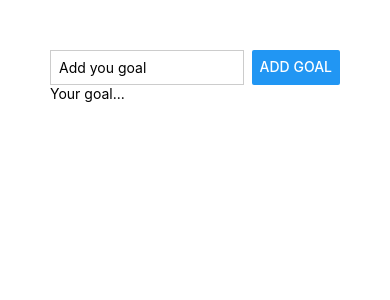
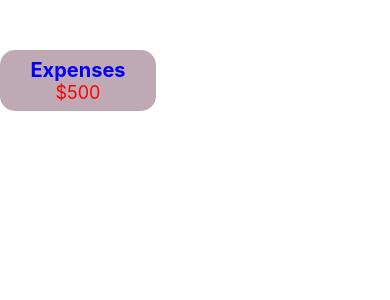
Before and after one commit to thenishant/expense-app, a React Native app: screen / in a window 390 px wide. Shown: the top 300 px of the page. Built offline with nearby package versions, Linux system fonts and the light colour scheme.

Commit message:
Add a card component

```diff
--- a/App.js
+++ b/App.js
@@ -1,24 +1,8 @@
-import {StatusBar} from 'expo-status-bar';
-import {Button, StyleSheet, Text, TextInput, View} from 'react-native';
+import {StyleSheet} from 'react-native';
+import TotalExpense from "./screens/cards/TotalExpense";
 
 export default function App() {
-    return (<View style={styles.appContainer}>
-        <View style={styles.inputContainer}>
-            <TextInput style={styles.textInput} placeholder={'Add you goal'}></TextInput>
-            <Button title={'Add Goal'}></Button>
-        </View>
-        <View>
-            <Text>Your goal...</Text>
-        </View>
-    </View>);
+    return <TotalExpense/>
 }
 
-const styles = StyleSheet.create({
-    appContainer: {
-        padding: 50
-    }, inputContainer: {
-        flexDirection: "row", justifyContent: "space-between"
-    }, textInput: {
-        borderColor: '#cccccc', borderWidth: 1, width: '80%', marginRight: 8, padding: 8
-    }
-});
+const styles = StyleSheet.create({});
--- /dev/null
+++ b/components/Card.js
@@ -0,0 +1,33 @@
+import React from "react";
+import {StyleSheet, Text, View} from "react-native";
+
+function Card({heading, amount, headingStyle, amountStyle}) {
+    return (
+        <View style={styles.cardContainer}>
+            <Text style={[styles.heading, headingStyle]}>{heading}</Text>
+            <Text style={[styles.amount, amountStyle]}>{amount}</Text>
+        </View>
+    );
+}
+
+export default Card;
+
+const styles = StyleSheet.create({
+    cardContainer: {
+        backgroundColor: "#bea9b4",
+        paddingVertical: 8,
+        paddingHorizontal: 16,
+        marginTop: 50,
+        width: "40%",
+        borderRadius: 15,
+    },
+    heading: {
+        fontSize: 20,
+        fontWeight: "bold",
+        textAlign: "center",
+    },
+    amount: {
+        fontSize: 18,
+        textAlign: "center",
+    },
+});
--- a/package.json
+++ b/package.json
@@ -10,6 +10,9 @@
     "checkupdates": "npx npm-check-updates -u"
   },
   "dependencies": {
+    "@react-native-firebase/app": "^18.7.3",
+    "@react-native-firebase/auth": "^18.7.3",
+    "@react-native-google-signin/google-signin": "^11.0.0",
     "expo": "~49.0.21",
     "expo-status-bar": "~1.7.1",
     "react": "18.2.0",
--- /dev/null
+++ b/screens/cards/TotalExpense.js
@@ -0,0 +1,18 @@
+import React from "react";
+import {View} from "react-native";
+import Card from "../../components/Card";
+
+function App() {
+    return (
+        <View>
+            <Card
+                heading="Expenses"
+                amount="$500"
+                headingStyle={{color: "blue"}}
+                amountStyle={{color: "red"}}
+            />
+        </View>
+    );
+}
+
+export default App;
```
Also changed, not shown: 2 other files (tests, documents, lock files or other folders).
